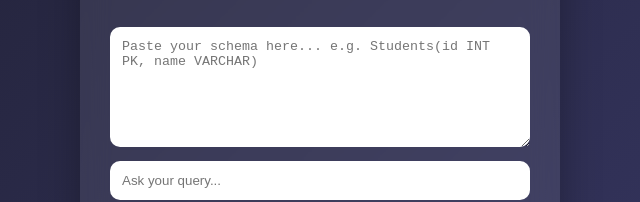
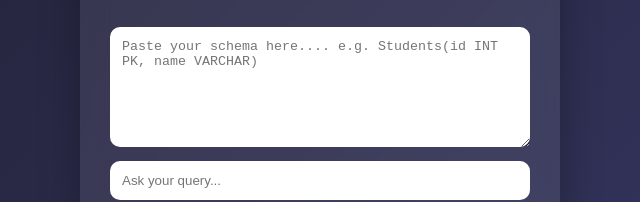
Before and after one commit to AvinashSappati/DBMS-Course-project, a plain HTML site: page Frontend/index.html in a window 1280 px wide. Shown: the part 295-497 px from the top of the page, 320-960 px from the left. Drawn offline with Linux system fonts and the light colour scheme.

Commit message:
updated index.html

```diff
--- a/Frontend/index.html
+++ b/Frontend/index.html
@@ -11,7 +11,7 @@
 <div class="container">
   <h1> ( Natural Language Text + schema ) to SQL</h1>
 
-  <textarea id="schemaText" rows="6" placeholder="Paste your schema here... e.g. Students(id INT PK, name VARCHAR)"></textarea>
+  <textarea id="schemaText" rows="6" placeholder="Paste your schema here.... e.g. Students(id INT PK, name VARCHAR)"></textarea>
 
   <input type="text" id="question" placeholder="Ask your query...">
 
```
